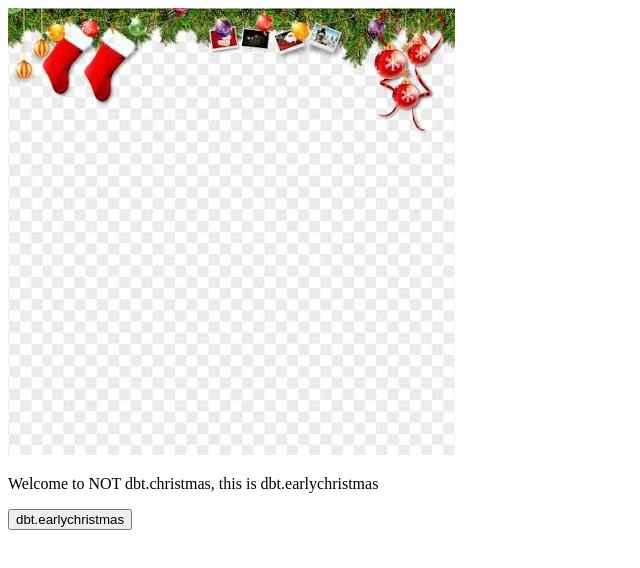
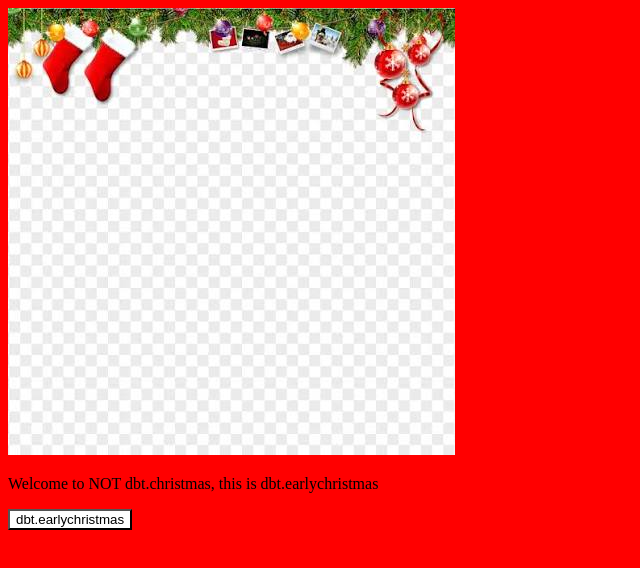
Before and after one commit to 424286-cyber/CodingClubSubmissions, a plain HTML site: page index.html in a window 1280 px wide. Shown: the whole page, without its empty margins (0-640 px from the left). Drawn offline with Linux system fonts and the light colour scheme; the site is published under a folder, as on GitHub Pages, so addresses that start at the root find nothing.

Commit message:
Moved a bunch of stuff

```diff
--- a/index.html
+++ b/index.html
@@ -6,8 +6,8 @@
         <meta name="viewport" content="width=device-width, initial-scale=1.0">
 
         <title>NOT dbt.christmas</title>
-        <link rel="stylesheet" href="/stylesheets/Format.css">
-        <link rel="stylesheet" href="/stylesheets/Mainstyle.css">
+        <link rel="stylesheet" href="Format.css">
+        <link rel="stylesheet" href="Mainstyle.css">
     </head>
 
     <body>
```
Also changed, not shown: dbt.html (+3 -3 lines), Dbt.css (renamed from stylesheets/Dbt.css), Format.css (added), Mainstyle.css (renamed from stylesheets/Mainstyle.css), stylesheets/Format.css (deleted).
